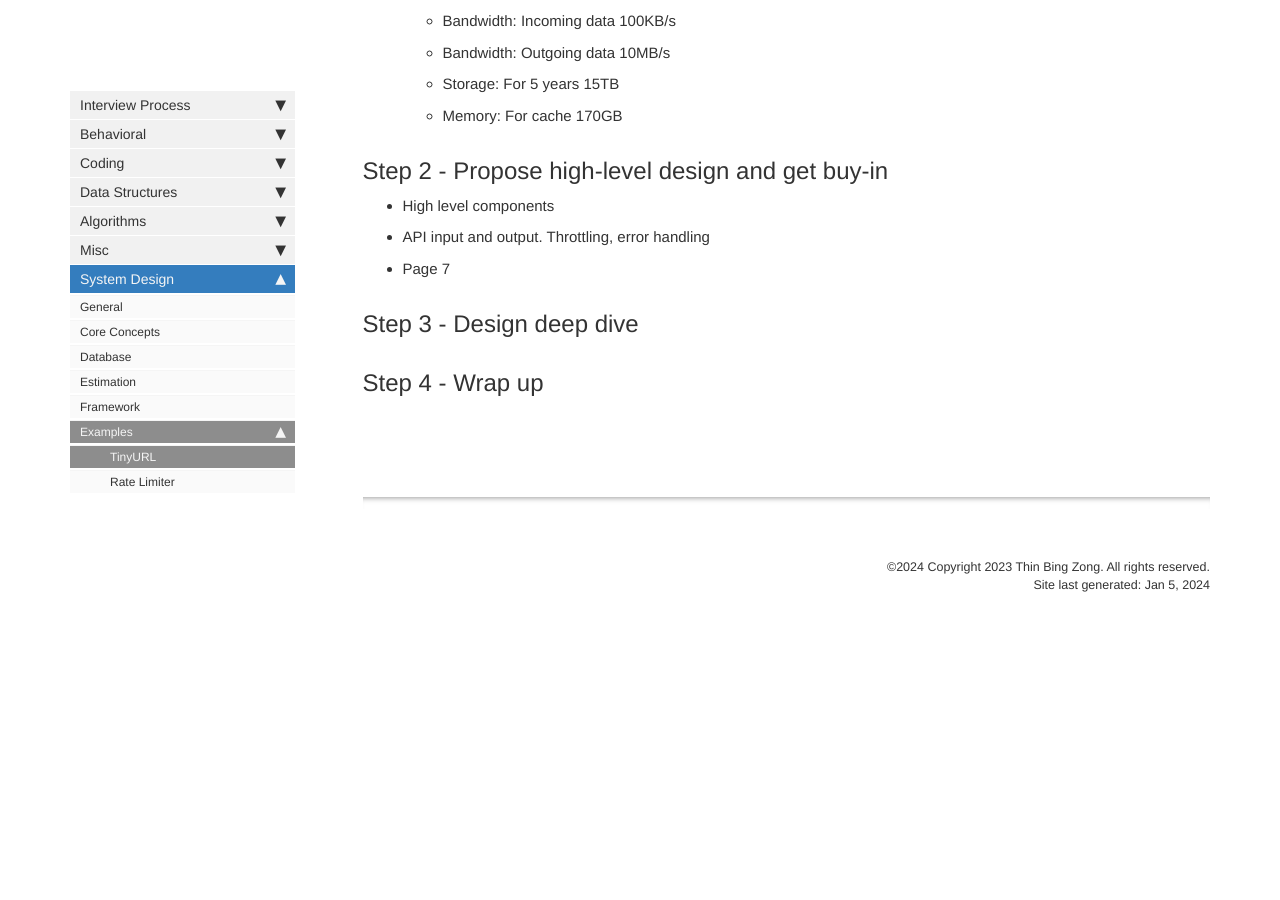
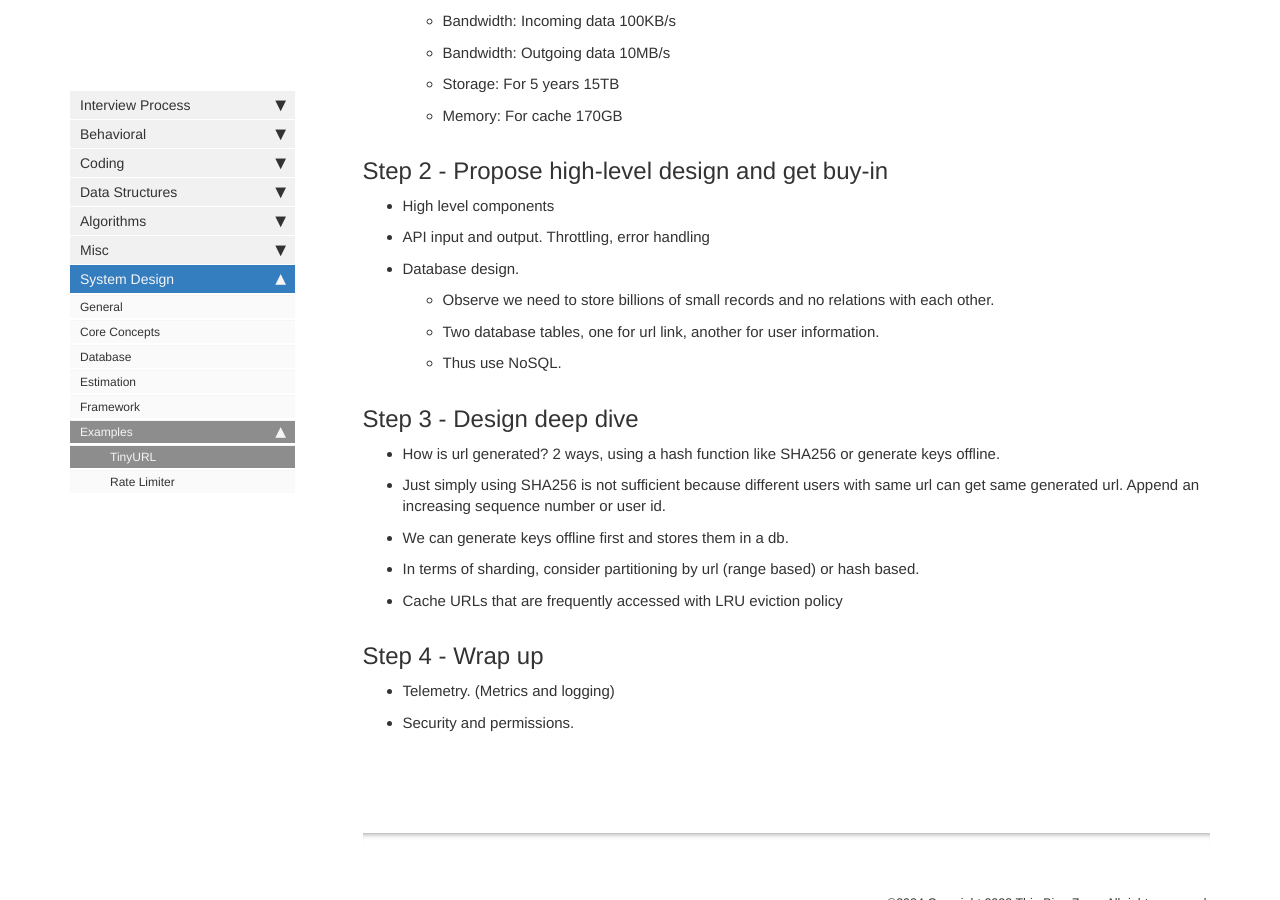
Before and after one commit to bzthin/bzthin.github.io, a Jekyll site: the page built from pages/technical/system-design/examples/tiny_url.md, in a window 1280 px wide and 900 px high, scrolled down 1367 px. Built offline with Jekyll 4.4.1, drawn with Linux system fonts in a browser that asks for light colours; comment, search, counter and statistics services are not loaded; before the commit the page ends 2012 px from its top, so only the background shows below that.

Commit message:
Update remaining tiny url

```diff
--- a/pages/technical/system-design/examples/tiny_url.md
+++ b/pages/technical/system-design/examples/tiny_url.md
@@ -40,9 +40,19 @@ permalink: /system_design_examples_tiny_url
 ## Step 2 - Propose high-level design and get buy-in
 - High level components
 - API input and output. Throttling, error handling
-- Page 7
+- Database design.
+  - Observe we need to store billions of small records and no relations with each other.
+  - Two database tables, one for url link, another for user information.
+  - Thus use NoSQL.
 
 
 ## Step 3 - Design deep dive
+- How is url generated? 2 ways, using a hash function like SHA256 or generate keys offline.
+- Just simply using SHA256 is not sufficient because different users with same url can get same generated url. Append an increasing sequence number or user id.
+- We can generate keys offline first and stores them in a db.
+- In terms of sharding, consider partitioning by url (range based) or hash based.
+- Cache URLs that are frequently accessed with LRU eviction policy
 
 ## Step 4 - Wrap up
+- Telemetry. (Metrics and logging)
+- Security and permissions.
```
